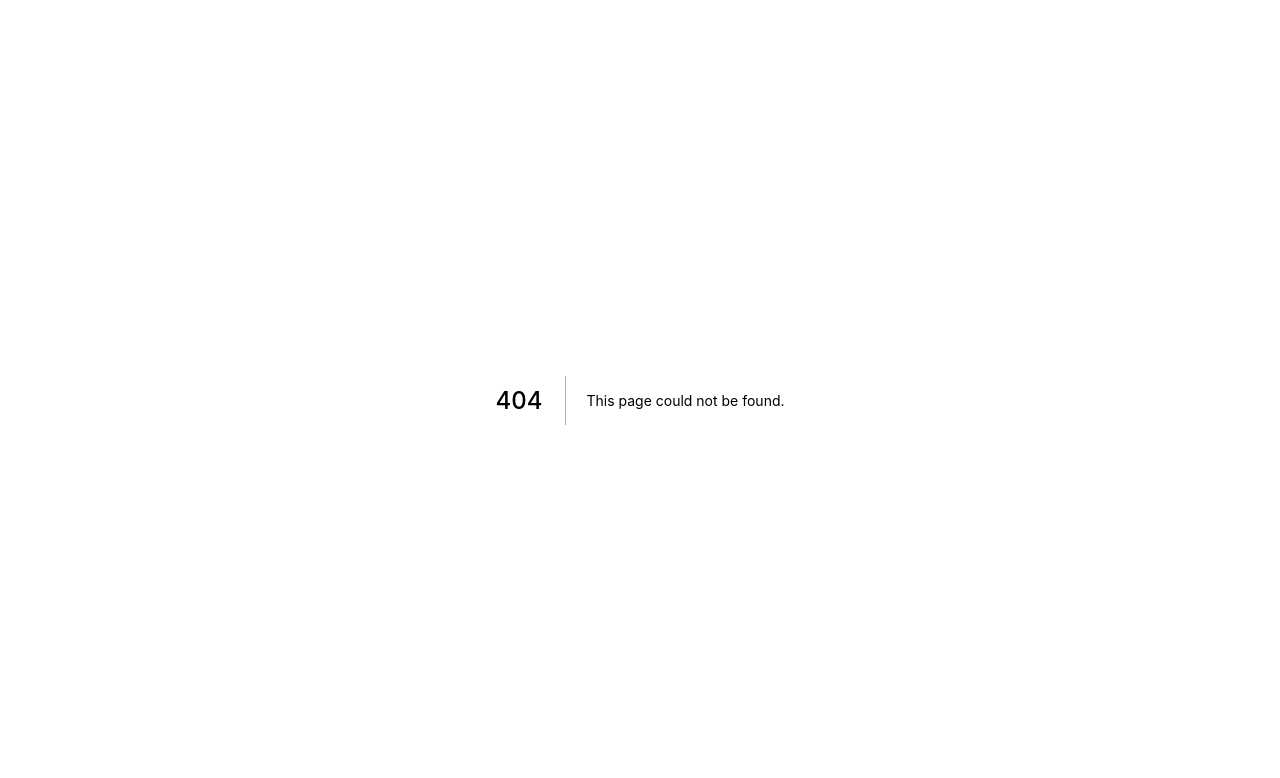
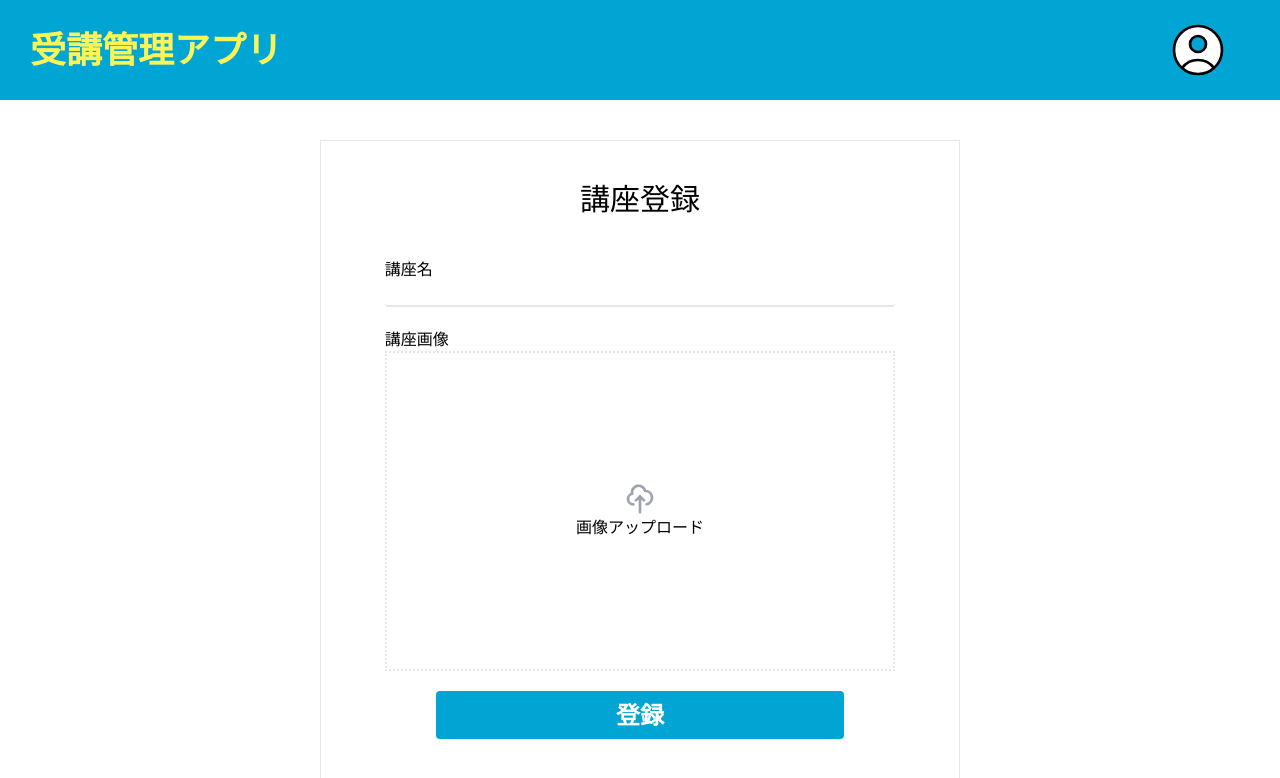
Before and after one commit to yukihiroLaravel/juko_next, a Next.js app: page /course/register in a window 1280 px wide. Before the commit this address had no page. Shown: the top 778 px of the page. Built offline with nearby package versions, Linux system fonts and the light colour scheme.

Commit message:
講座登録画面のコーディングの実装。

```diff
--- a/package.json
+++ b/package.json
@@ -31,6 +31,7 @@
     "next-http-proxy-middleware": "^1.2.5",
     "postcss": "^8.4.18",
     "prettier": "^2.7.1",
+    "react-dropzone": "^14.2.3",
     "tailwindcss": "^3.2.1",
     "typescript": "4.8.3"
   }
--- /dev/null
+++ b/pages/course/register.tsx
@@ -0,0 +1,66 @@
+import Header from '@/components/layouts/Header';
+import { NextPage } from 'next';
+import { useDropzone } from 'react-dropzone';
+
+const Register: NextPage = () => {
+  const { getRootProps, getInputProps } = useDropzone({
+    onDrop: (acceptedFiles) => {
+      console.log(acceptedFiles);
+    },
+  });
+  return (
+    <>
+      <Header />
+      <div className="md:border md:w-3/6 min-h-[80vh] mt-10 mb-10 bg-white mx-auto">
+        <form>
+          <h2 className="text-center my-10 text-3xl">講座登録</h2>
+          <div className="w-4/5 mx-auto">
+            <div className="my-5">
+              <label htmlFor="title">
+                <p>講座名</p>
+                <input className="rounded border-b-2 w-full focus:outline-none focus:border-[#B0ABAB]" name="title" />
+              </label>
+            </div>
+            <div className="my-5">
+              <label htmlFor="image">
+                <p>講座画像</p>
+                <div
+                  {...getRootProps({
+                    className: 'border-2 border-dotted h-80 flex justify-center items-center',
+                  })}
+                >
+                  <input {...getInputProps()} />
+                  <div className="flex flex-col justify-center items-center ">
+                    <svg
+                      aria-hidden="true"
+                      className="block w-8 h-8 text-gray-400"
+                      fill="none"
+                      stroke="currentColor"
+                      viewBox="0 0 24 24"
+                      xmlns="http://www.w3.org/2000/svg"
+                    >
+                      <path
+                        strokeLinecap="round"
+                        strokeLinejoin="round"
+                        strokeWidth="2"
+                        d="M7 16a4 4 0 01-.88-7.903A5 5 0 1115.9 6L16 6a5 5 0 011 9.9M15 13l-3-3m0 0l-3 3m3-3v12"
+                      />
+                    </svg>
+                    <p>画像アップロード</p>
+                  </div>
+                </div>
+              </label>
+            </div>
+            <div className="my-5">
+              <button className="block rounded bg-[#00A5D4] w-4/5 mx-auto text-center text-white font-semibold text-2xl py-2 hover:opacity-75">
+                登録
+              </button>
+            </div>
+          </div>
+        </form>
+      </div>
+    </>
+  );
+};
+
+export default Register;
```
Also changed, not shown: 1 other file (tests, documents, lock files or other folders).
